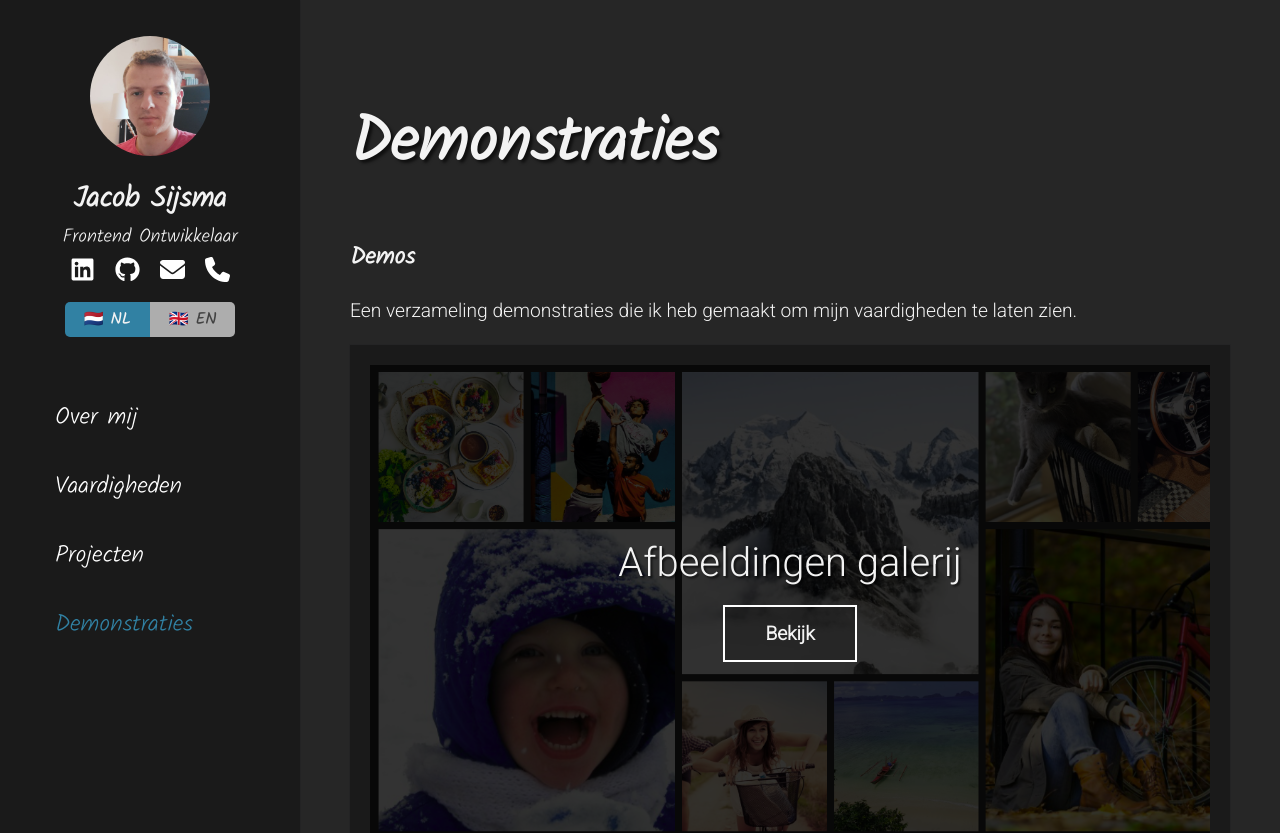
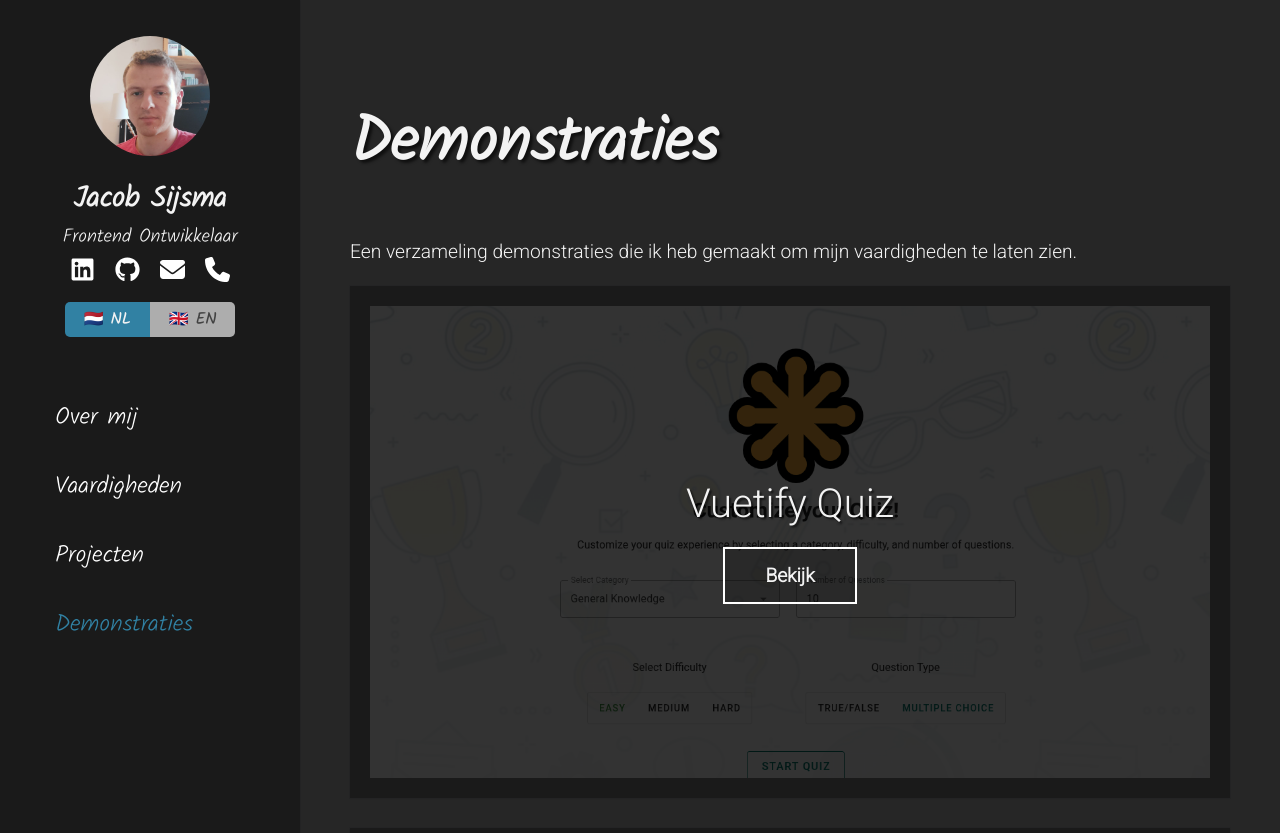
Before and after one commit to Canepaper/personal-nuxt, a Nuxt app: page /demos in a window 1280 px wide. Shown: the top 833 px of the page. Built offline with nearby package versions, Linux system fonts and the light colour scheme.

Commit message:
title and quiz

```diff
--- a/components/Skill.vue
+++ b/components/Skill.vue
@@ -19,7 +19,6 @@ export default {
 
 <style scoped lang="scss">
 .skill {
-
 
 	display: flex;
 	flex-direction: column;
--- a/pages/demos.vue
+++ b/pages/demos.vue
@@ -1,7 +1,5 @@
 <template>
 	<h1 class="fullscreen-title">{{ title[language] }}</h1>
-
-	<h2>Demos</h2>
 
 	<p v-if="language == 'en'">
 		A collection of demos I made to showcase my skills.
@@ -124,6 +122,21 @@ export default {
 			},
 
 			demos: [
+				{
+					title: {
+						en: "Vuetify Quiz",
+						nl: "Vuetify Quiz"
+					},
+
+					description: {
+						en: "A quiz app made with Vuetify and a quiz API",
+						nl: "Een quiz app gemaakt met Vuetify en een quiz API"
+					},
+
+					link: "https://quiz.j-web.dev",
+
+					image: "quiz.png"
+				},
 				{
 					title: {
 						en: "Image gallery",
--- a/pages/projects.vue
+++ b/pages/projects.vue
@@ -1,5 +1,5 @@
 <template>
-    <h1 class="title">{{ title[language] }}</h1>
+    <h1 class="fullscreen-title">{{ title[language] }}</h1>
     <p v-if="language == 'en'">Personal projects I've worked on and work I've done for clients.</p>
     <p v-if="language == 'nl'">Persoonlijke projecten waar ik aan heb gewerkt en werk dat ik heb gedaan voor klanten.
     </p>
```
Also changed, not shown: public/images/quiz.png (added).
